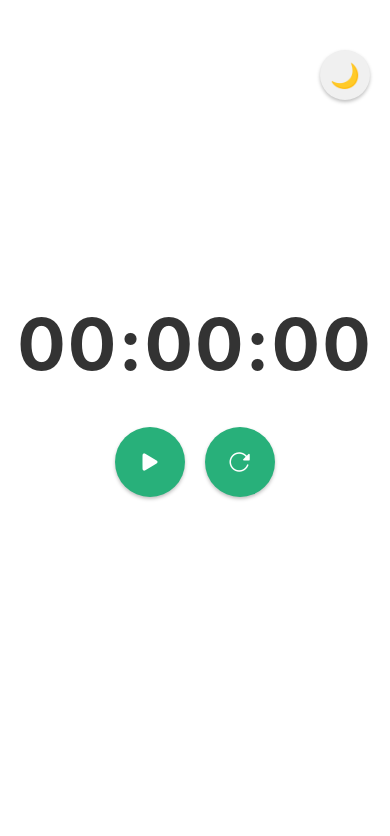
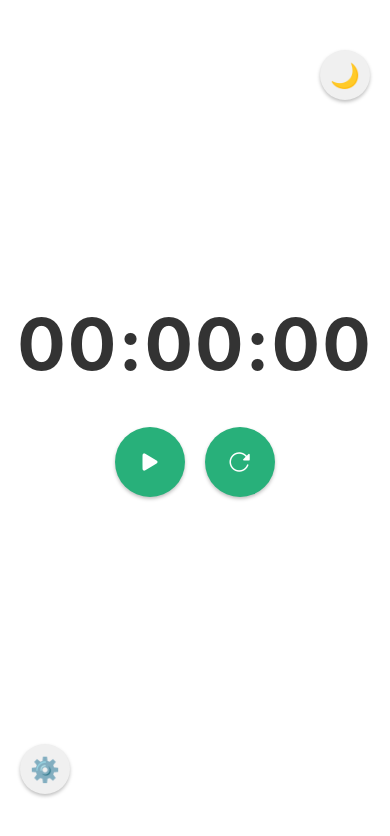
Before and after one commit to matheusgtl/Timer, a React Native app: screen / in a window 390 px wide. Shown: the top 836 px of the page. Built offline with nearby package versions, Linux system fonts and the light colour scheme.

Commit message:
update
i added the config button on screen

```diff
--- a/src/components/Chronometer.js
+++ b/src/components/Chronometer.js
@@ -2,7 +2,6 @@ import { useState, useEffect} from 'react';
 import { View, Text, TouchableOpacity} from 'react-native';
 import { Ionicons } from '@expo/vector-icons';
 import { styles } from '../components/Style.js';
-
 
 export default function Chronometer() {
   const [seconds, setSeconds] = useState(0);
@@ -11,6 +10,7 @@ export default function Chronometer() {
   const [isRunning, setIsRunning] = useState(false);
   const [darkMode, setDarkMode] = useState(false);
 
+  //inicio do useEffect para o cronometro
   useEffect(() => {
     let interval = null;
     if (isRunning) {
@@ -33,8 +33,8 @@ export default function Chronometer() {
       clearInterval(interval);
     }
     return () => clearInterval(interval);
-
   }, [isRunning]);
+  //fim do useEffect para o cronometro
 
   const handleStartPause = () => {
     setIsRunning(!isRunning);
@@ -75,6 +75,19 @@ export default function Chronometer() {
         </TouchableOpacity>
       </View>
 
+      {/* Botão de configurações no canto inferior esquerdo */}
+      <View style={styles.settingsIconContainer}>
+        <TouchableOpacity
+          style={[
+            styles.settingsIcon,
+            darkMode ? styles.darkModeIconDark : styles.darkModeIconLight
+          ]}
+          onPress={() => alert('Configurações')}
+        >
+          <Text style={styles.iconText}>⚙️</Text>
+        </TouchableOpacity>
+      </View>
+
       {/* Timer centralizado */}
       <View style={styles.timerContainer}>
         <Text style={[
@@ -97,7 +110,6 @@ export default function Chronometer() {
             color="white"
           />
         </TouchableOpacity>
-
         <TouchableOpacity
           style={[styles.button, styles.startResetButton]}
           onPress={handleReset}
@@ -110,5 +122,5 @@ export default function Chronometer() {
         </TouchableOpacity>
       </View>
     </View>
-    )
+  );
 }
--- a/src/components/Style.js
+++ b/src/components/Style.js
@@ -42,6 +42,27 @@ export const styles = StyleSheet.create({
   },
   iconText: {
     fontSize: 24,
+  },
+  settingsIconContainer: {
+    position: 'absolute',
+    bottom: 50,
+    left: 20,
+    zIndex: 10,
+  },
+  settingsIcon: {
+    width: 50,
+    height: 50,
+    borderRadius: 25,
+    justifyContent: 'center',
+    alignItems: 'center',
+    shadowColor: '#000',
+    shadowOffset: {
+      width: 0,
+      height: 2,
+    },
+    shadowOpacity: 0.25,
+    shadowRadius: 3.84,
+    elevation: 5,
   },
   timerContainer: {
     marginBottom: 40,
```
Lines whose indentation alone changed are shown as unchanged.
